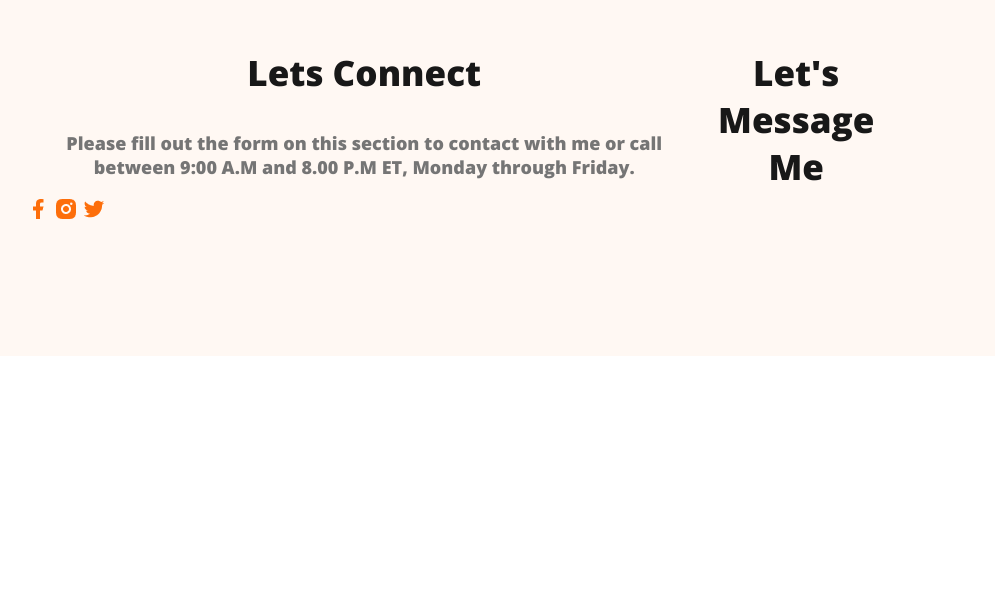
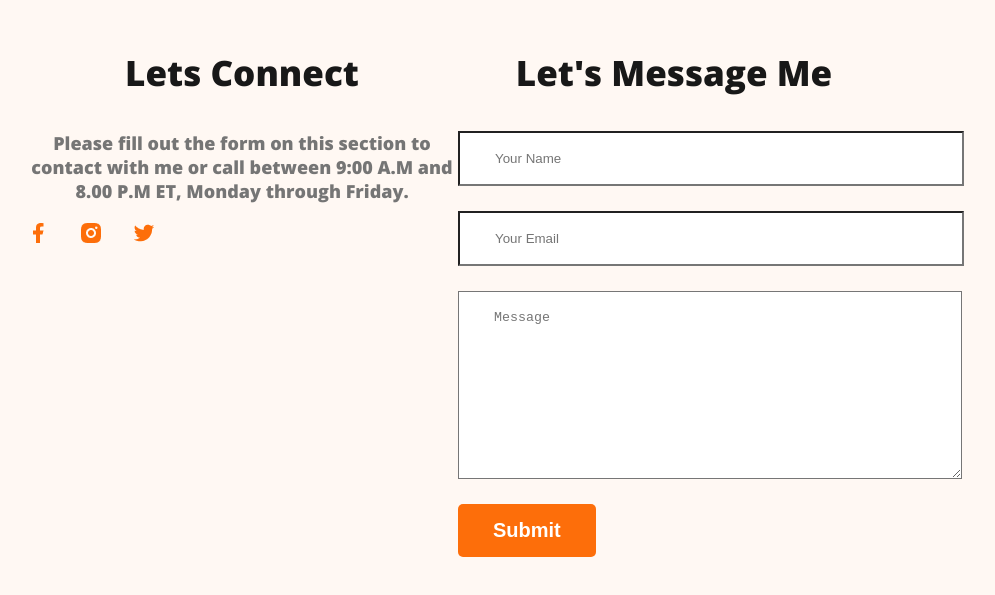
Before and after one commit to Mahadi176/web-developer-portfolio, a plain HTML site: page index.html in a window 1280 px wide. Shown: the part 3472-4067 px from the top of the page, without its empty margins (182-1177 px from the left). Before the commit the page ends 3836 px from the top, so only its background shows below. Drawn offline with nearby package versions, Linux system fonts and the light colour scheme.

Commit message:
finished footer section with contact form

```diff
--- a/index.html
+++ b/index.html
@@ -174,6 +174,13 @@
 
         <div class="footer-column">
             <h3 class="section-title">Let's Message Me</h3>
+            <form  class="contact" action="">
+                <input type="text" placeholder="Your Name">
+                <input type="email" name="" placeholder="Your Email" id="">
+                <textarea name="" id="" cols="30" rows="10" placeholder="Message"></textarea>
+                <input class="btn-primary" type="submit" value="Submit">
+
+            </form>
         </div>
     </footer>
 
--- a/styles/portfolio.css
+++ b/styles/portfolio.css
@@ -183,3 +183,22 @@ footer{
     margin-top: 100px;
 
 }
+.footer-column{
+    width: 50%;
+    gap: 100px;
+
+}
+.social-links a{
+    margin-right: 25px;
+
+}
+.contact input[type="text"],input[type="email"], textarea{
+    display: block;
+    margin-bottom: 25px;
+    padding: 18px 35px;
+    color: #757575;
+    background-color: #FFF;
+    width: 100%;
+
+}
+.contact input
```
